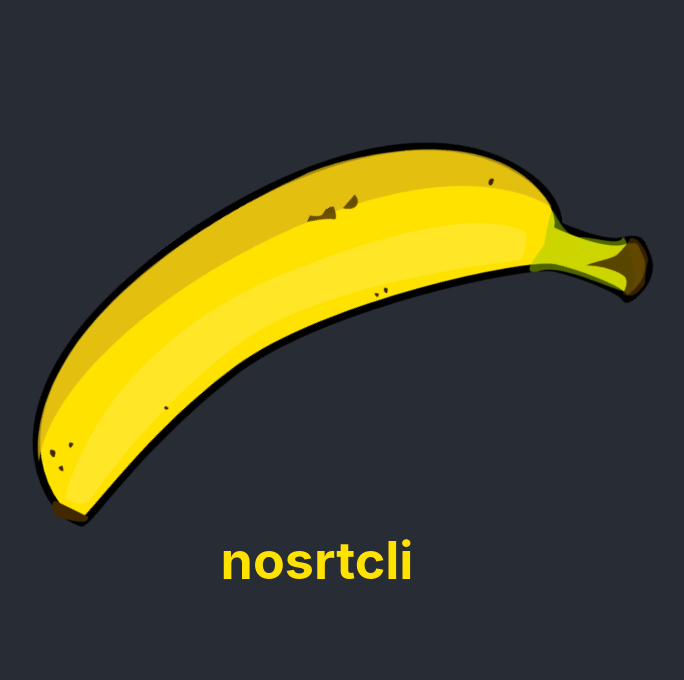
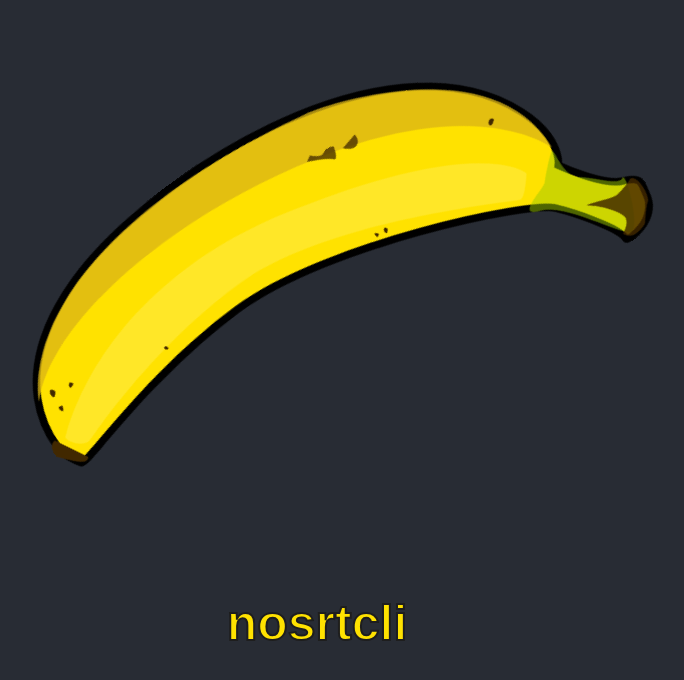
Before and after one commit to mikemena/nostrcli, a React (Create React App) app: page / in a window 1280 px wide. Shown: the top 680 px of the page, without its empty margins (323-1007 px from the left). Built offline with nearby package versions, Linux system fonts and the light colour scheme.

Commit message:
setup complete

```diff
--- a/src/App.css
+++ b/src/App.css
@@ -38,5 +38,13 @@
 }
 
 h1 {
-  color: #ffe200;
+  font-family: 'Nunito', sans-serif;
+  -moz-text-fill-color: #ffe200;
+  -webkit-text-fill-color: #ffe200;
+  -moz-text-stroke-color: #1e1e1e;
+  -webkit-text-stroke-color: #1e1e1e;
+  -moz-text-stroke-width: 2px;
+  -webkit-text-stroke-width: 2px;
+  font-size: 50px;
+  margin-top: 20vh;
 }
```
